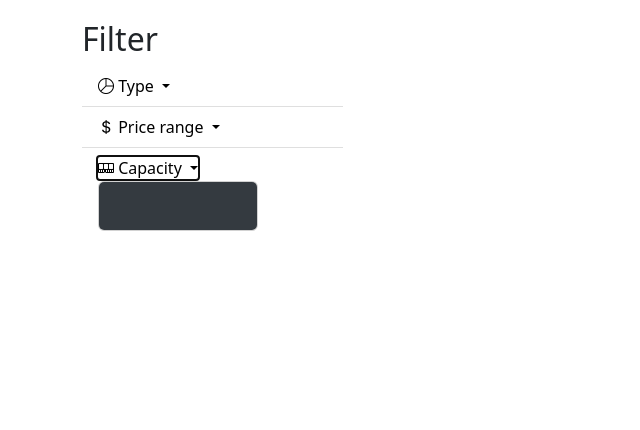
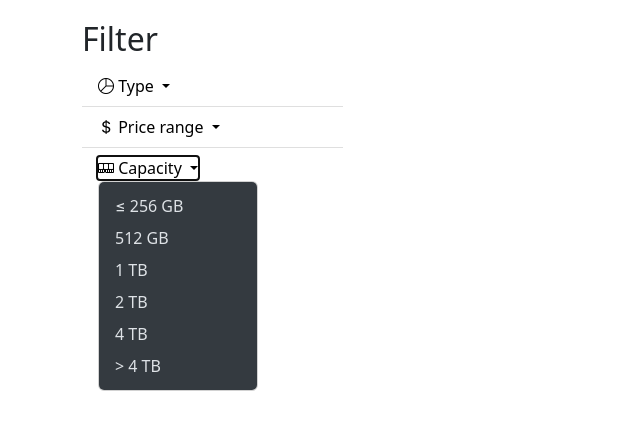
Before and after one commit to toto6038/db2prj, a Flask app: template templates/storage.html in a window 1280 px wide, after a click on "Capacity". Shown: the part 228-658 px from the top of the page, without its empty margins (0-640 px from the left). Run offline with Flask 2, Linux system fonts and the light colour scheme; the template is opened without the code that fills it, so the values that code supplies are empty; parts of the project's set-up code (start-up, migrations or seed data) failed here and were passed over.

Commit message:
feat: add storage capacity selector items

```diff
--- a/app.py
+++ b/app.py
@@ -205,6 +205,9 @@ def find_laptop_price(field):
     if field=='lapor':
         data = db.session.query(table_Laptop, table_Product, func.max(table_Laptop.price)).filter(table_Laptop.model==table_Product.model).filter(db.session.query(func.max(table_Laptop.price)).scalar()==table_Laptop.price).group_by(table_Laptop.model)
         flash('Since you are as rich as Lapor, the most expensive item is returned.')
+    elif field=='all':
+        data = db.session.query(table_Laptop, table_Product).filter(table_Laptop.model==table_Product.model).filter(table_Laptop.price > 0, table_Laptop.price <= 2147483647 ).order_by(table_Laptop.price)
+        flash(f'{data.count()} entries returned')
     elif not bool(re.match("^(\d{1,10})(\-)(\d{1,10})$", field)):
         return redirect(location='/404')
     else:
@@ -239,6 +242,9 @@ def find_ram_price(field):
     if field=='lapor':
         data = db.session.query(table_Ram, table_Product, func.max(table_Ram.price)).filter(table_Ram.model==table_Product.model).filter(db.session.query(func.max(table_Ram.price)).scalar()==table_Ram.price).group_by(table_Ram.model)
         flash('Since you are as rich as Lapor, the most expensive item is returned.')
+    elif field=='all':
+        data = db.session.query(table_Ram, table_Product).filter(table_Ram.model==table_Product.model).filter(table_Ram.price > 0, table_Ram.price <= 2147483647).order_by(table_Ram.price)
+        flash(f'{data.count()} entries returned')
     elif not bool(re.match("^(\d{1,10})(\-)(\d{1,10})$", field)):
         return redirect(location='/404')
     else:
@@ -252,7 +258,6 @@ def find_ram_price(field):
         else:
             flash(f"{data.count()} data were found for Price : $ < {field2}")
 
-
     return render_template('ram.html', data = data)
 @app.route('/ram/type/<field>')
 def find_ram_type(field):
@@ -265,7 +270,7 @@ def find_ram_type(field):
 @app.route('/storage/type/<field>')
 def find_storage_type(field):
     data = db.session.query(table_Storage, table_Product).filter(table_Storage.model == table_Product.model).filter(table_Storage.media_type == field)
-    flash(f"{data.count()} data were found for Type : {field} ")
+    flash(f"{data.count()} data were found for Type : {field.upper()} ")
 
     return render_template('storage.html', data = data)
 @app.route('/storage/price/<field>')
@@ -292,12 +297,18 @@ def find_storage_price(field):
     return render_template('storage.html', data = data)
 @app.route('/storage/capacity/<field>')
 def find_storage_cap(field):
-    data = db.session.query(table_Storage, table_Product).filter(table_Storage.model == table_Product.model).filter(table_Storage.capacity == field)
+    field=int(field)
 
-    if int(field) < 1000:
-        flash(f"{data.count()} data were found for Capacity : {field} GB")
+    if field==-1:
+        data = db.session.query(table_Storage, table_Product).filter(table_Storage.model == table_Product.model).filter(table_Storage.price>4000).order_by(table_Storage.price)
+        flash(f"{data.count()} data were found for Capacity > 4 TB")
     else:
-        flash(f"{data.count()} data were found for Capacity : {int(field)/1000} TB")
+        data = db.session.query(table_Storage, table_Product).filter(table_Storage.model == table_Product.model).filter(table_Storage.capacity <= field).order_by(table_Storage.price)
+
+        if field < 1000:
+            flash(f"{data.count()} data were found for Capacity: {field} GB")
+        else:
+            flash(f"{data.count()} data were found for Capacity: {field//1000} TB")
     return render_template('storage.html', data = data)
 
 @app.errorhandler(404)
--- a/templates/storage.html
+++ b/templates/storage.html
@@ -1,5 +1,5 @@
 {% extends 'base.html'%}
-{%block title%}storage{%endblock%}
+{%block title%}Storage{%endblock%}
 {%block content%}
 <div class="container-fluid">
     <div class="row">
@@ -45,10 +45,12 @@
               Capacity
             </a>
             <ul class="dropdown-menu dropdown-menu-dark" aria-labelledby="capacity_selector">
-              <li><a class="dropdown-item" href=""></a></li>
-              <li><a class="dropdown-item" href=""></a></li>
-              <li><a class="dropdown-item" href=""></a></li>
-              <li><a class="dropdown-item" href=""></a></li>
+              <li><a class="dropdown-item" href="{{url_for('find_storage_cap', field = '256')}}">&leq; 256 GB</a></li>
+              <li><a class="dropdown-item" href="{{url_for('find_storage_cap', field = '512')}}">512 GB</a></li>
+              <li><a class="dropdown-item" href="{{url_for('find_storage_cap', field = '1024')}}">1 TB</a></li>
+              <li><a class="dropdown-item" href="{{url_for('find_storage_cap', field = '2048')}}">2 TB</a></li>
+              <li><a class="dropdown-item" href="{{url_for('find_storage_cap', field = '4096')}}">4 TB</a></li>
+              <li><a class="dropdown-item" href="{{url_for('find_storage_cap', field = '-1')}}">&gt; 4 TB</a></li>
             </ul>
           </div>
         </div>
@@ -82,19 +84,19 @@
                             {{r.storage.capacity / 1000.0}} TB
                         {% endif %}
                       </p>
-                      <p class="card-text my-0 text-capitalize">
+                      <p class="card-text my-0 text-uppercase">
                         <i class="bi bi-speedometer"></i>
                         {{r.storage.rpm}} rpm
                       </p>
-                      <p class="card-text mb-0">
+                      <p class="card-text mb-0 text-uppercase">
                         <i class="bi bi-memory"></i>
                         {{r.storage.media_type}}
                       </p>
-                      <p class="card-text mb-0">
+                      <p class="card-text mb-0 text-capitalize">
                         <i class="bi bi-lightbulb"></i>
                         {{'Available' if r.storage.rgb else 'Not available'}}
                       </p>
-                      <div class="d-flex justify-content-around">
+                      <div class="d-flex justify-content-around mt-1">
                         <a href="#" class="btn btn-outline-primary">
                           Go
                         </a>
```
